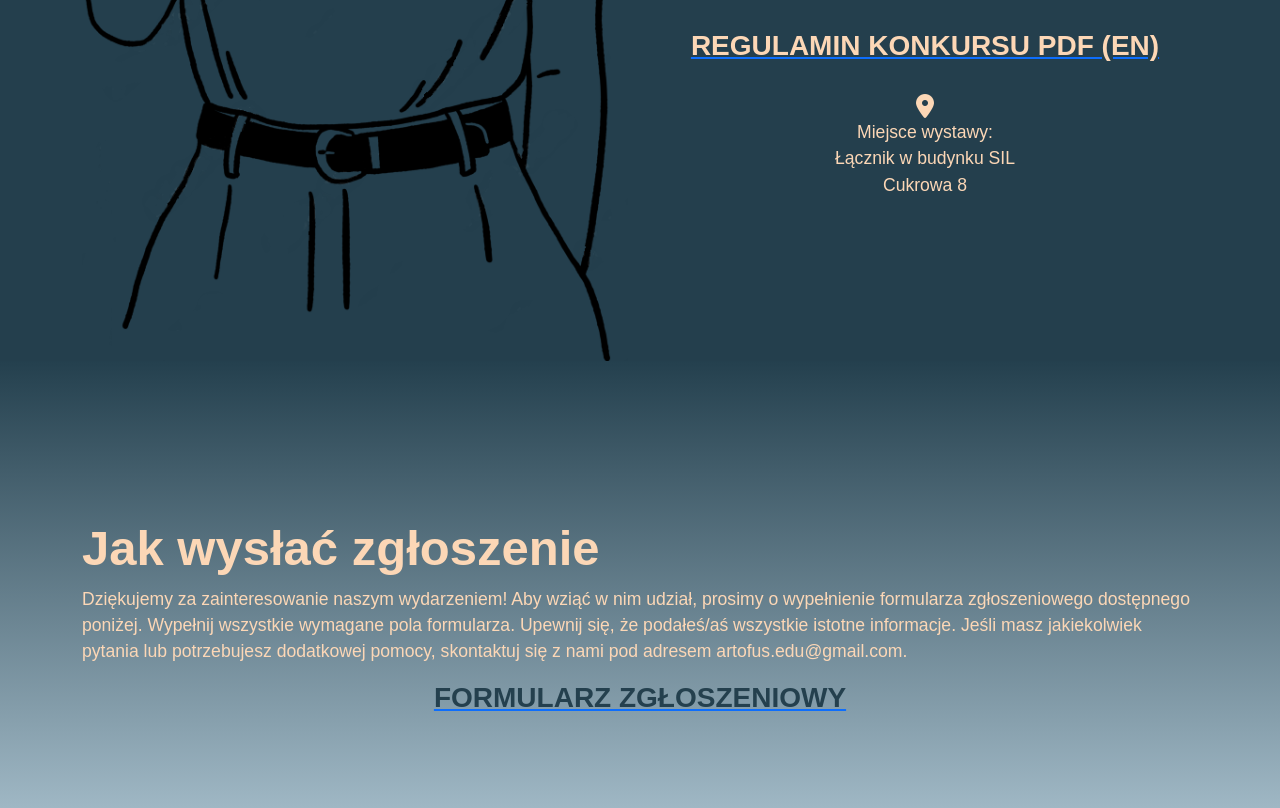
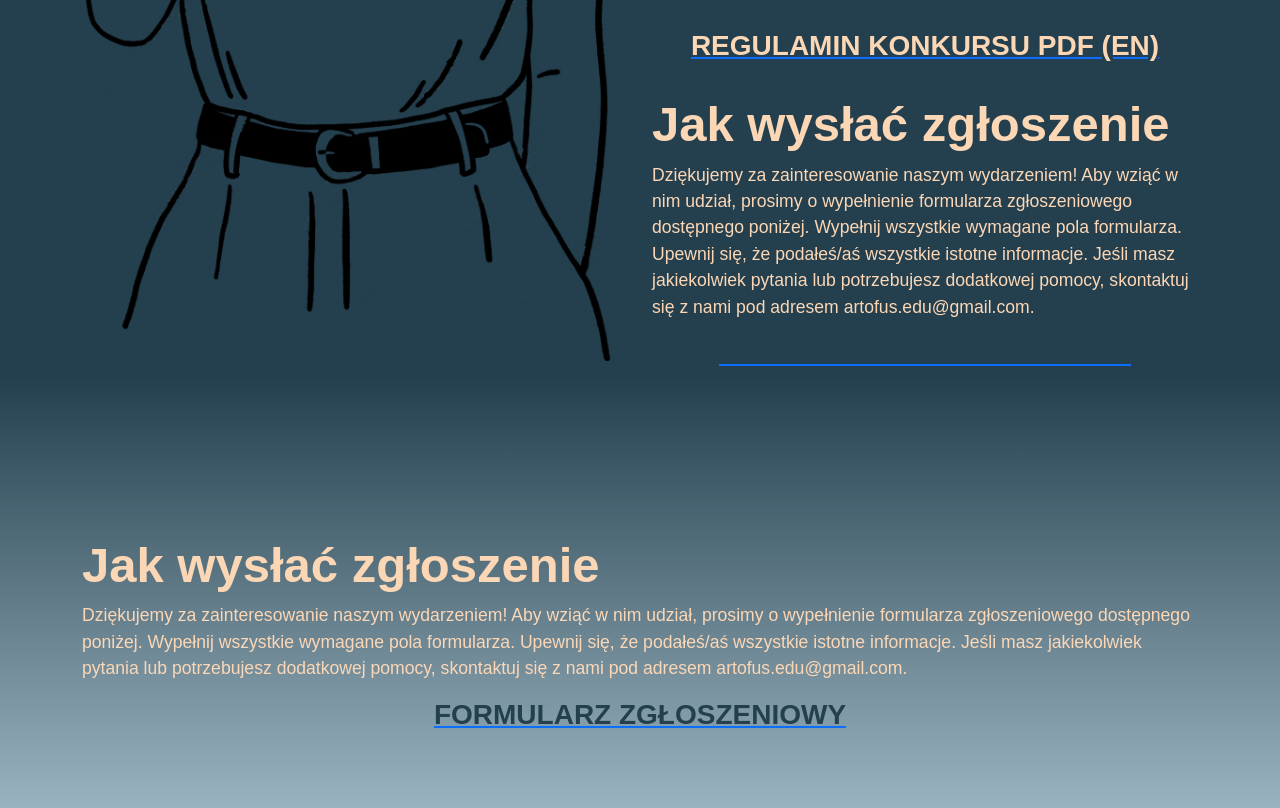
Before and after one commit to artofusz/artofus, a plain HTML site: page index.html in a window 1280 px wide. Shown: the part 1408-2216 px from the top of the page. Drawn offline with nearby package versions, Linux system fonts and the light colour scheme; a web font is replaced by a local one.

Commit message:
Update index.html

```diff
--- a/index.html
+++ b/index.html
@@ -81,12 +81,10 @@
                     <p class="p-about" data-translate="about-text"></p></br>
                     <a href="./downloads/Regulamin_konkursu.pdf" download><h3 data-translate="regulamin-link-pl"></h3></a></br>
                     <a href="./downloads/Regulamin_konkursu.pdf" download><h3 data-translate="regulamin-link-en"></h3></a></br>
-                    <div class="row">
-                        <div class="col text-center">
-                            <i class="fa-solid fa-location-dot fa-xl" style="color: #fcd7b6;"></i></br>
-                            <p class="p-about" data-translate="about-adress"></p>
-                        </div>
-                    </div>
+
+                    <h2 class="" data-translate="how-to-submit"></h2>
+                    <p class="p-about" data-translate="entry-text"></p>
+                    <a href="https://docs.google.com/forms/d/e/1FAIpQLSfxjNivzskocNUVf0hpzHYd4APgjX8SIZZov64vmZpMQ3VuvA/viewform" target="_blank"><h3 id="form-link" data-translate="form-link">FORMULARZ ZGŁOSZENIOWY</h3></a>
                 </div>
             </div>
         </div>
```
